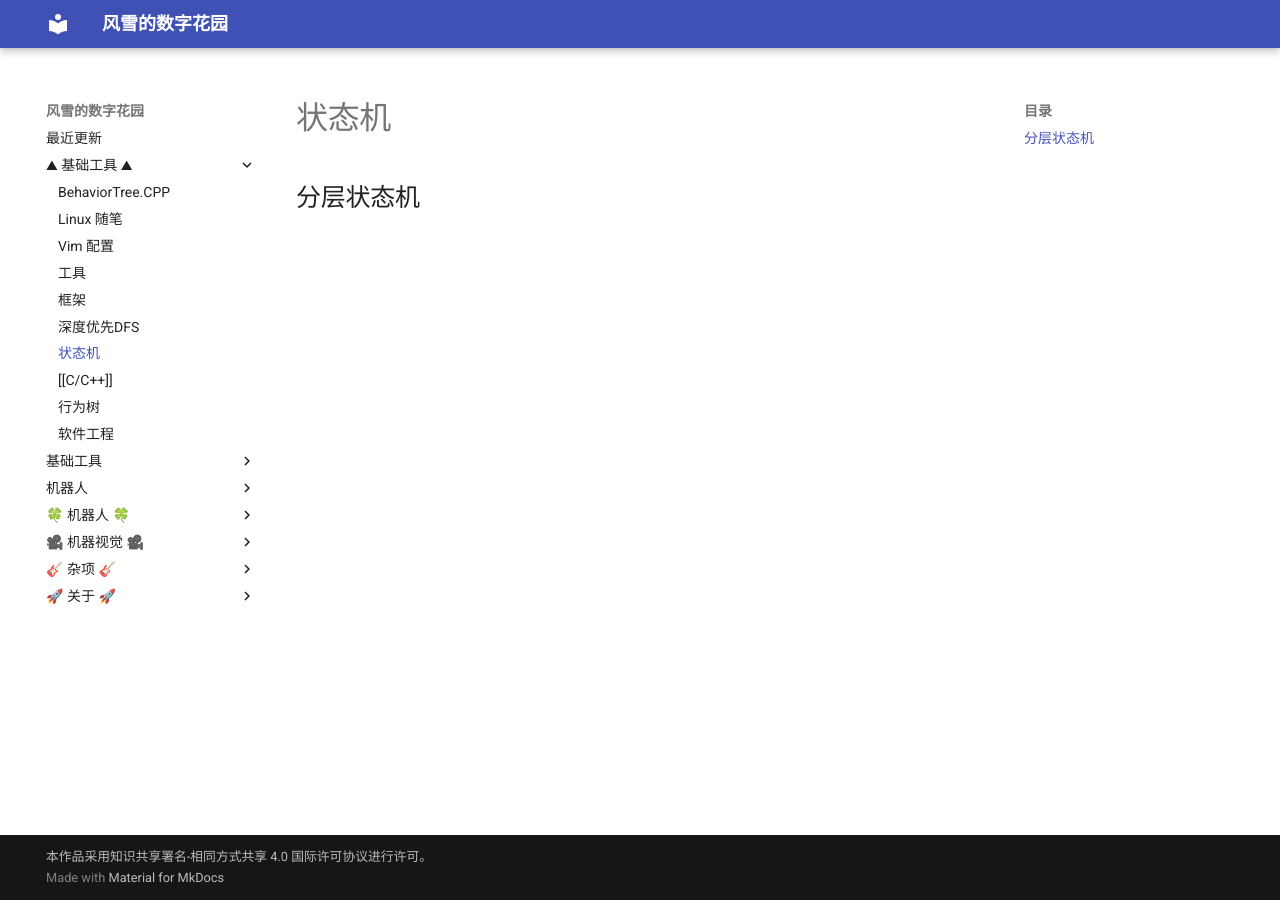
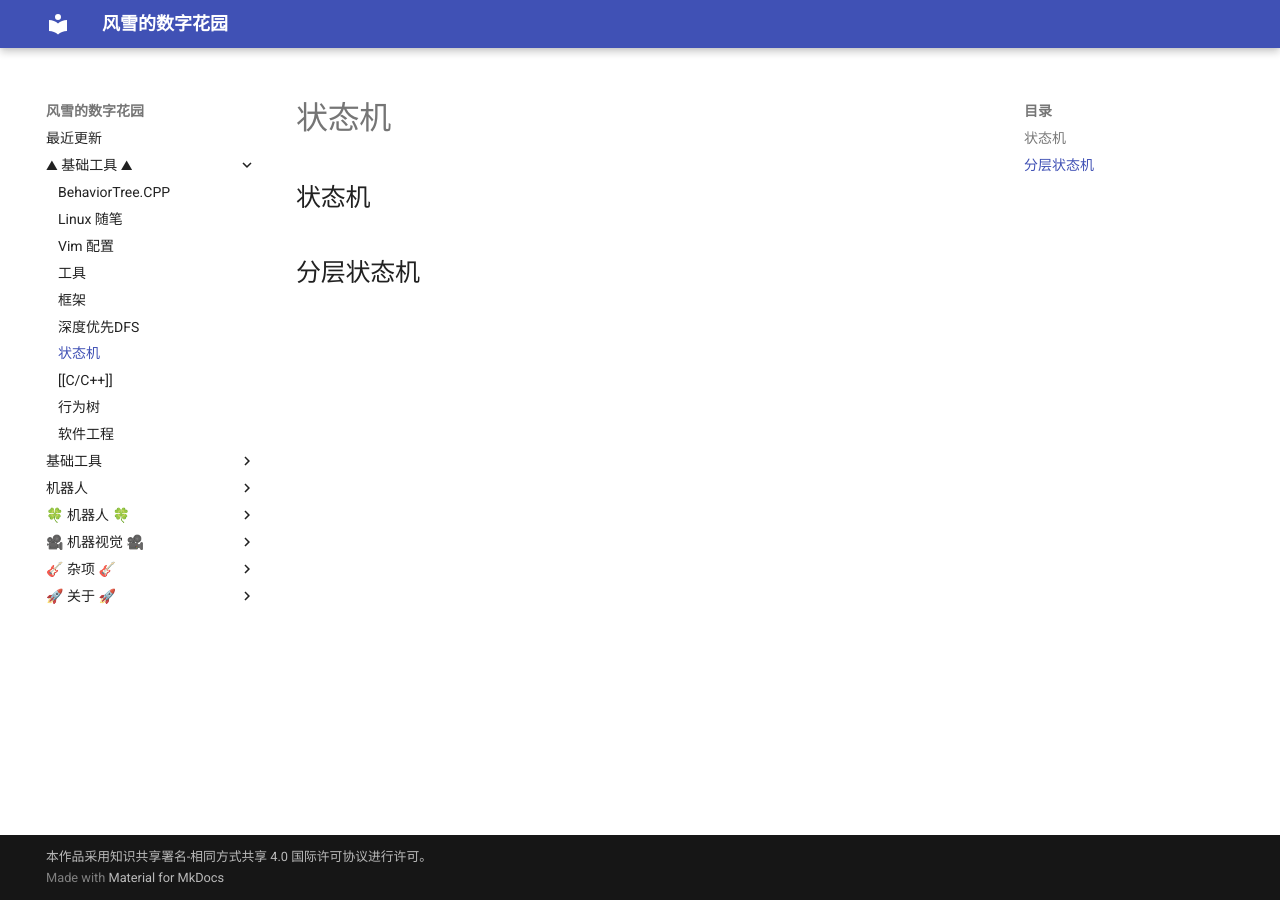
Before and after one commit to altair-albert/altair-albert.github.io, an MkDocs documentation site: the page built from docs/⛰ 基础工具 ⛰/状态机.md, in a window 1280 px wide. Built offline with MkDocs 1.6.1 and Material for MkDocs 9.7.7, drawn with Linux system fonts in a browser that asks for light colours; comment, search, counter and statistics services are not loaded.

Commit message:
2022-11-01 15:44:24
Affected files:
docs/⛰ 基础工具 ⛰/状态机.md

```diff
--- a/docs/⛰ 基础工具 ⛰/状态机.md
+++ b/docs/⛰ 基础工具 ⛰/状态机.md
@@ -1,3 +1,5 @@
-# 状态机
+## 状态机
+
+
 
 ## 分层状态机
```
